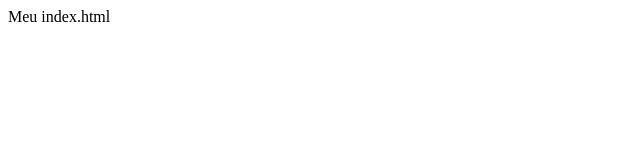
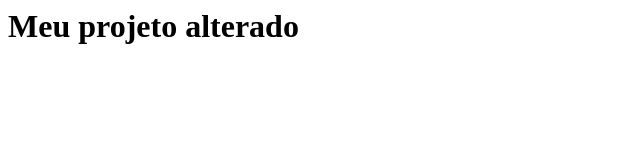
Before and after one commit to rbtec/curso-git, a plain HTML site: page index.html in a window 1280 px wide. Shown: the whole page, without its empty margins (0-640 px from the left). Drawn offline with Linux system fonts and the light colour scheme.

Commit message:
Alterado o titulo

```diff
--- a/index.html
+++ b/index.html
@@ -5,6 +5,6 @@
         <meta name="viewport" content="width=device-width, initial-scale=1.0">
     </head>
     <body>
-        <div>Meu index.html</div>
+        <H1>Meu projeto alterado</H1>
     </body>
 </html>
```
